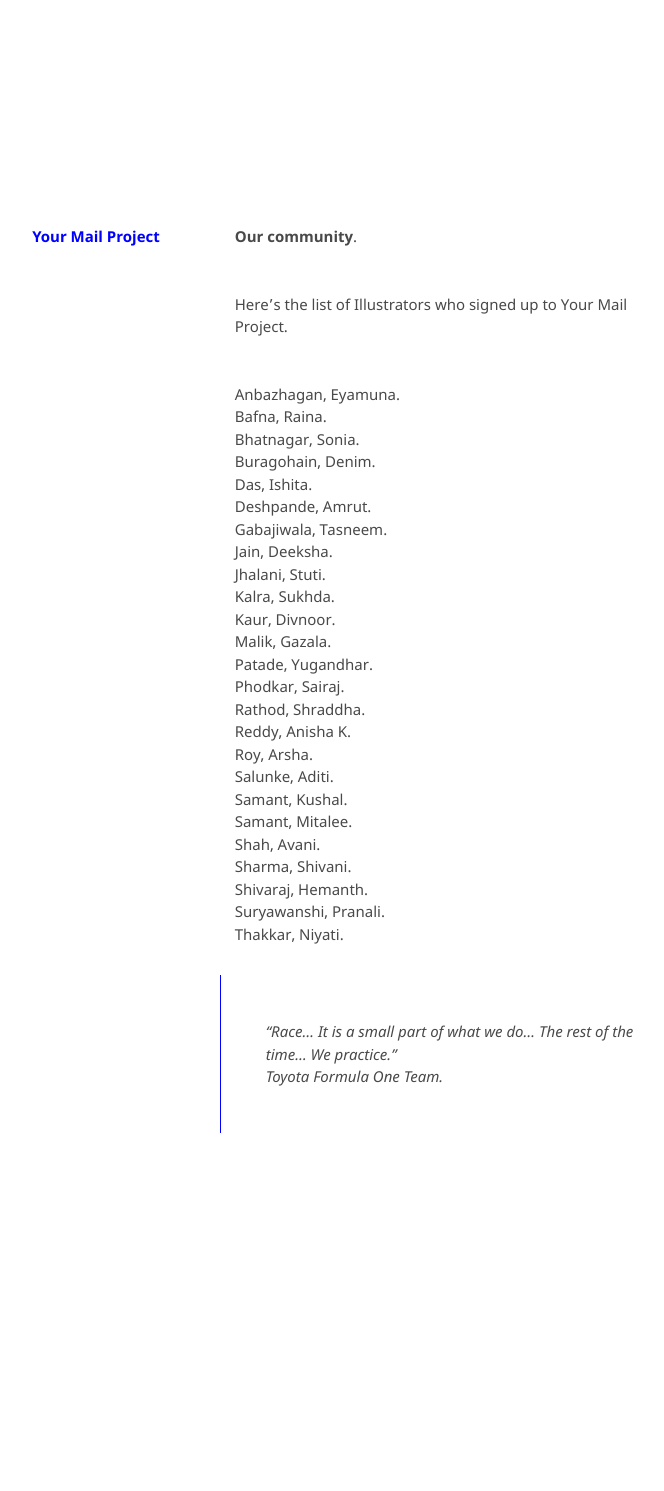
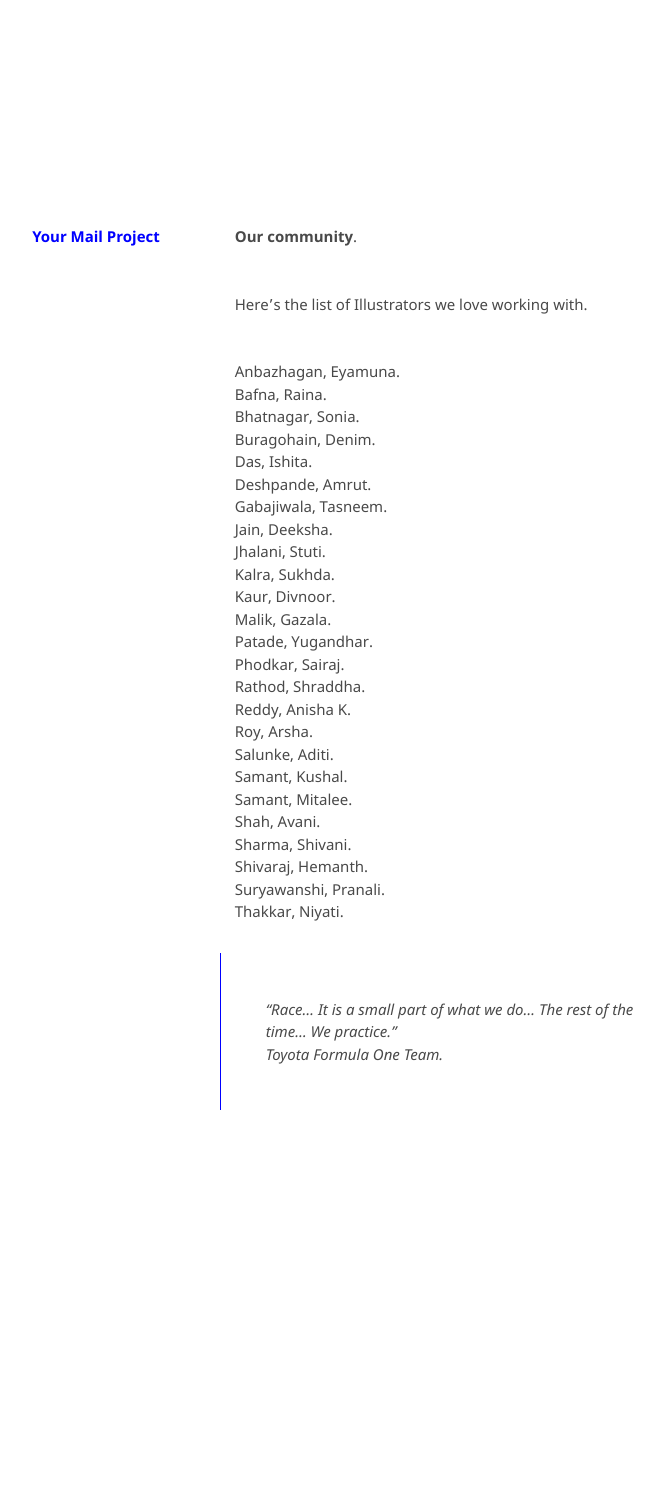
Before and after one commit to kvshvlin/yourmailproject, a Jekyll site: the page built from pages/community.md, in a window 1280 px wide. Shown: the whole page, without its empty margins (377-1041 px from the left). Built offline with Jekyll 4.4.1, drawn with Linux system fonts in a browser that asks for light colours; our own code applies the rules of GitHub Pages for plain Markdown files; after the commit the page ends 1469 px from its top, so only the background shows below that.

Commit message:
Update community.md

```diff
--- a/pages/community.md
+++ b/pages/community.md
@@ -1,6 +1,6 @@
 **Our community**.
 
-Here's the list of Illustrators who signed up to Your Mail Project.
+Here's the list of Illustrators we love working with.
 
 Anbazhagan, Eyamuna.
 Bafna, Raina.
```
